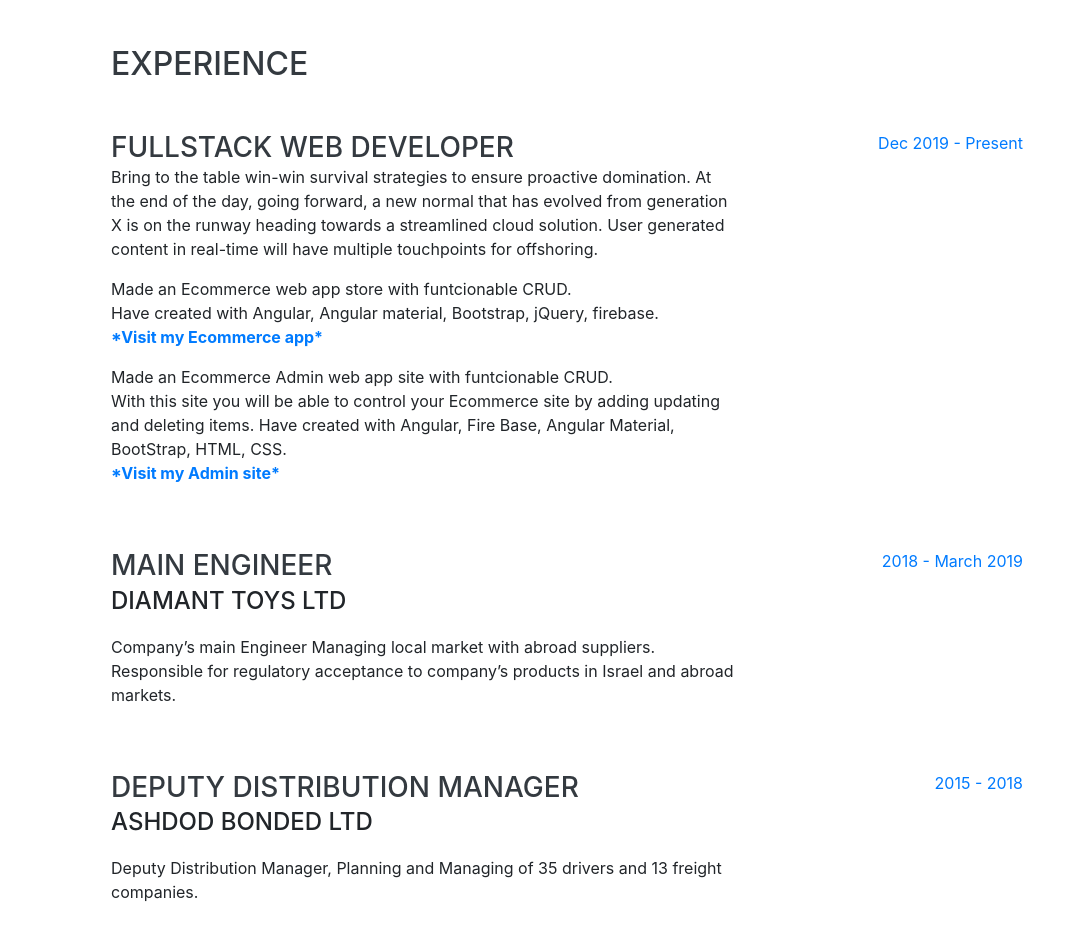
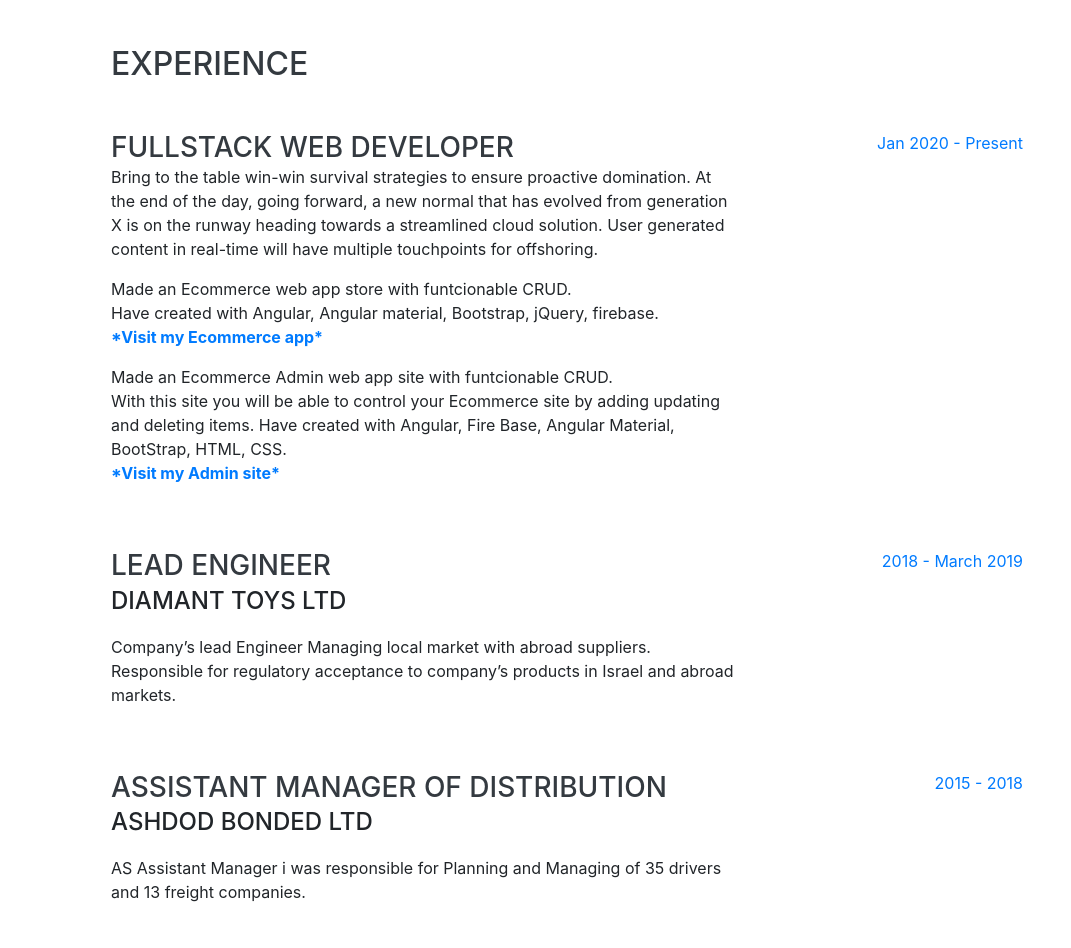
Before and after one commit to RomaBershadsky/CV, a website with bundled scripts: page index.html in a window 1280 px wide. Shown: the part 804-1752 px from the top of the page, without its empty margins (209-1280 px from the left). Built offline with nearby package versions, Linux system fonts and the light colour scheme; a web font is replaced by a local one.

Commit message:
Update index.html

```diff
--- a/index.html
+++ b/index.html
@@ -1,18 +1,13 @@
 <!DOCTYPE html>
 <html lang="en">
-
 <head>
-
     <meta charset="utf-8">
     <meta name="viewport" content="width=device-width, initial-scale=1, shrink-to-fit=no">
     <meta name="description" content="">
     <meta name="author" content="">
-
     <title>Resume - Start Bootstrap Theme</title>
-
     <!-- Bootstrap core CSS -->
     <link href="vendor/bootstrap/css/bootstrap.min.css" rel="stylesheet">
-
     <!-- Custom fonts for this template -->
     <link href="https://fonts.googleapis.com/css?family=Saira+Extra+Condensed:500,700" rel="stylesheet">
     <link href="https://fonts.googleapis.com/css?family=Muli:400,400i,800,800i" rel="stylesheet">
@@ -109,15 +104,15 @@
 
 
                     <div class="resume-date text-md-right">
-                        <span class="text-primary">Dec 2019 - Present</span>
+                        <span class="text-primary">Jan 2020 - Present</span>
                     </div>
 
                 </div>
                 <div class="resume-item d-flex flex-column flex-md-row justify-content-between mb-5">
                     <div class="resume-content">
-                        <h3 class="mb-0">Main Engineer</h3>
+                        <h3 class="mb-0">Lead Engineer</h3>
                         <div class="subheading mb-3">Diamant Toys LTD</div>
-                        <p>Company’s main Engineer Managing local market with abroad suppliers.
+                        <p>Company’s lead Engineer Managing local market with abroad suppliers.
                             Responsible for regulatory acceptance to company’s products in Israel and abroad markets.
                         </p>
                     </div>
@@ -128,9 +123,9 @@
 
                 <div class="resume-item d-flex flex-column flex-md-row justify-content-between mb-5">
                     <div class="resume-content">
-                        <h3 class="mb-0">Deputy Distribution Manager</h3>
+                        <h3 class="mb-0">Assistant Manager of Distribution</h3>
                         <div class="subheading mb-3">Ashdod Bonded LTD</div>
-                        <p>Deputy Distribution Manager, Planning and Managing of 35 drivers and 13 freight companies.
+                        <p> AS Assistant Manager i was responsible for Planning and Managing of 35 drivers and 13 freight companies.
                         </p>
                     </div>
                     <div class="resume-date text-md-right">
@@ -153,7 +148,7 @@
             <div class="resume-item d-flex flex-column flex-md-row justify-content-between mb-5">
                 <div class="resume-content">
                     <h3 class="mb-0">Ashkelon Academic College</h3>
-                    <div class="subheading mb-3">Bachelor of Diploma</div>
+                    <div class="subheading mb-3">Professional Certificate</div>
                     <div>Computer Course - FullStack Web Development (580 hrs).</div>
                 </div>
                 <div class="resume-date text-md-right">
```
